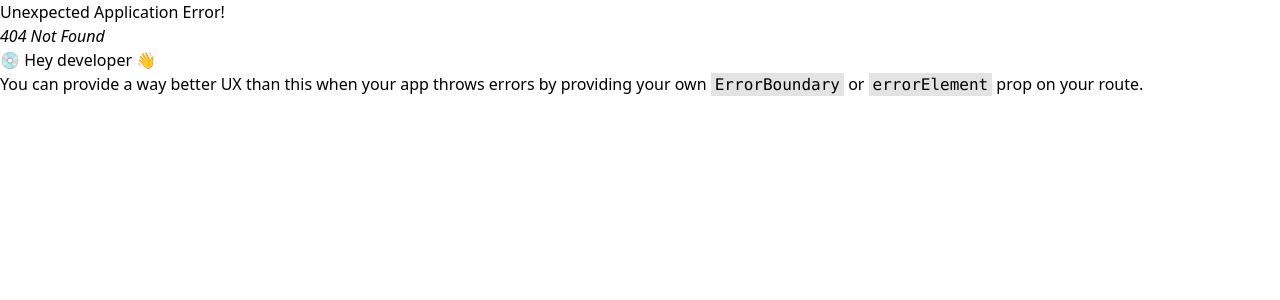
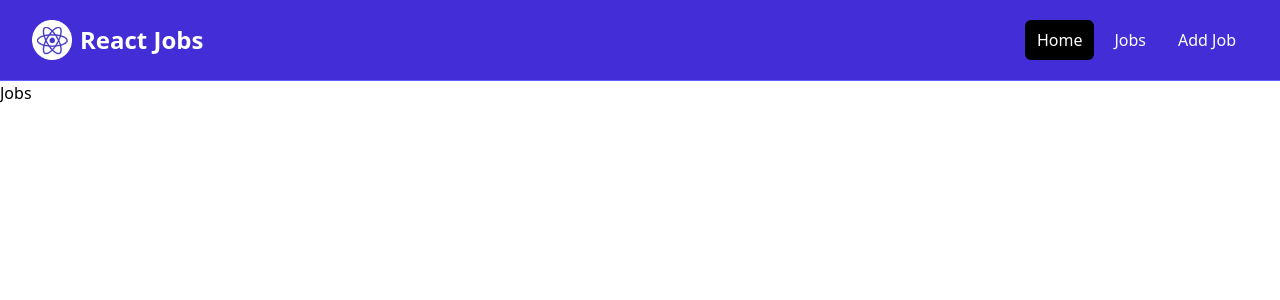
Before and after one commit to AlainNem/react-crash-2024, a React (Vite) app: page /jobs in a window 1280 px wide. Before the commit this address had no page. Shown: the top 300 px of the page. Built offline with nearby package versions, Linux system fonts and the light colour scheme.

Commit message:
use link and add not found page

```diff
--- a/src/App.jsx
+++ b/src/App.jsx
@@ -2,11 +2,15 @@
 import { Route, createBrowserRouter, createRoutesFromElements, RouterProvider } from 'react-router-dom'
 import HomePage from './pages/HomePage'
 import MainLayout from './layouts/MainLayout'
+import JobsPage from './pages/JobsPAge'
+import NotFoundPage from './pages/NotFoundPage'
 
 const router = createBrowserRouter(
   createRoutesFromElements(
   <Route path='/' element={ <MainLayout/> }>
     <Route index element={<HomePage/>} />
+    <Route path='/jobs' element={<JobsPage/>} />
+    <Route path='*' element={<NotFoundPage/>} />
   </Route>
   )
 )
--- a/src/components/HomeCards.jsx
+++ b/src/components/HomeCards.jsx
@@ -1,4 +1,5 @@
 import React from 'react'
+import { Link } from 'react-router-dom'
 import Card from './Card'
 
 const HomeCards = () => {
@@ -11,24 +12,24 @@
                 <p className="mt-2 mb-4">
                     Browse our React jobs and start your career today
                 </p>
-                <a
-                    href="/jobs.html"
+                <Link
+                    to="/jobs"
                     className="inline-block bg-black text-white rounded-lg px-4 py-2 hover:bg-gray-700"
                 >
                   Browse Jobs
-                </a>
+                </Link>
             </Card>
             <Card bg = 'bg-indigo-100'>
                 <h2 className="text-2xl font-bold">For Employers</h2>
                 <p className="mt-2 mb-4">
                     List your job to find the perfect developer for the role
                 </p>
-                <a
-                    href="/add-job.html"
+                <Link
+                    to="/add-job"
                     className="inline-block bg-indigo-500 text-white rounded-lg px-4 py-2 hover:bg-indigo-600"
                 >
                     Add Job
-                </a>
+                </Link>
             </Card>
           </div>
         </div>
--- a/src/components/JobListing.jsx
+++ b/src/components/JobListing.jsx
@@ -1,4 +1,5 @@
 import React from 'react'
+import { Link } from 'react-router-dom';
 import { useState } from 'react'
 import { FaMapMarker } from 'react-icons/fa'
 
@@ -36,12 +37,12 @@
               <FaMapMarker className='inline text-lg mb-1 mr-1'/>
               { job.location }
             </div>
-            <a
-              href={`/jobs/${job.id}`}
+            <Link
+              to={`/jobs/${job.id}`}
               className="h-[36px] bg-indigo-500 hover:bg-indigo-600 text-white px-4 py-2 rounded-lg text-center text-sm"
             >
             Read More
-            </a>
+            </Link>
           </div>
         </div>
     </div>
--- a/src/components/Navbar.jsx
+++ b/src/components/Navbar.jsx
@@ -1,4 +1,5 @@
 import React from 'react'
+import { Link } from 'react-router-dom'
 import logo from '../assets/images/logo.png'
 
 const Navbar = () => {
@@ -9,8 +10,7 @@
             <div
               className="flex flex-1 items-center justify-center md:items-stretch md:justify-start"
             >
-              {/* <!-- Logo --> */}
-              <a className="flex flex-shrink-0 items-center mr-4" href="/index.html">
+              <Link className="flex flex-shrink-0 items-center mr-4" to="/">
                 <img
                   className="h-10 w-auto"
                   src={logo}
@@ -19,24 +19,24 @@
                 <span className="hidden md:block text-white text-2xl font-bold ml-2"
                   >React Jobs</span
                 >
-              </a>
+              </Link>
               <div className="md:ml-auto">
                 <div className="flex space-x-2">
-                  <a
-                    href="/index.html"
+                  <Link
+                    to="/"
                     className="text-white bg-black hover:bg-gray-900 hover:text-white rounded-md px-3 py-2"
-                    >Home</a
-                  >
-                  <a
-                    href="/jobs.html"
+                    >Home
+                  </Link>
+                  <Link
+                    to='/jobs'
                     className="text-white hover:bg-gray-900 hover:text-white rounded-md px-3 py-2"
-                    >Jobs</a
-                  >
-                  <a
-                    href="/add-job.html"
+                    >Jobs
+                  </Link>
+                  <Link
+                    to="/add-job"
                     className="text-white hover:bg-gray-900 hover:text-white rounded-md px-3 py-2"
-                    >Add Job</a
-                  >
+                    >Add Job
+                  </Link>
                 </div>
               </div>
             </div>
--- a/src/components/ViewAllJobs.jsx
+++ b/src/components/ViewAllJobs.jsx
@@ -1,13 +1,14 @@
 import React from 'react'
+import { Link } from 'react-router-dom'
 
 const ViewAllJobs = () => {
   return (
     <section className="m-auto max-w-lg my-10 px-6">
-        <a
-        href="/jobs"
+        <Link
+        to="/jobs"
         className="block bg-black text-white text-center py-4 px-6 rounded-xl hover:bg-gray-700"
-        >View All Jobs</a
-        >
+        >View All Jobs\
+        </Link>
     </section>
   )
 }
--- /dev/null
+++ b/src/pages/JobsPage.jsx
@@ -0,0 +1,11 @@
+import React from 'react'
+
+const JobsPage = () => {
+  return (
+    <div>
+      Jobs
+    </div>
+  )
+}
+
+export default JobsPage
--- /dev/null
+++ b/src/pages/NotFoundPage.jsx
@@ -0,0 +1,19 @@
+import React from 'react'
+import { Link } from 'react-router-dom'
+import { FaExclamationTriangle } from 'react-icons/fa'
+const NotFoundPage = () => {
+  return (
+    <section className="text-center flex flex-col justify-center items-center h-96">
+      <FaExclamationTriangle className='text-yellow-400 text-6xl mb-4'/>
+      <h1 className="text-6xl font-bold mb-4">404 Not Found</h1>
+      <p className="text-xl mb-5">This page does not exist</p>
+      <Link
+        to="/"
+        className="text-white bg-indigo-700 hover:bg-indigo-900 rounded-md px-3 py-2 mt-4"
+        >Go Back
+        </Link>
+    </section>
+  )
+}
+
+export default NotFoundPage
```
